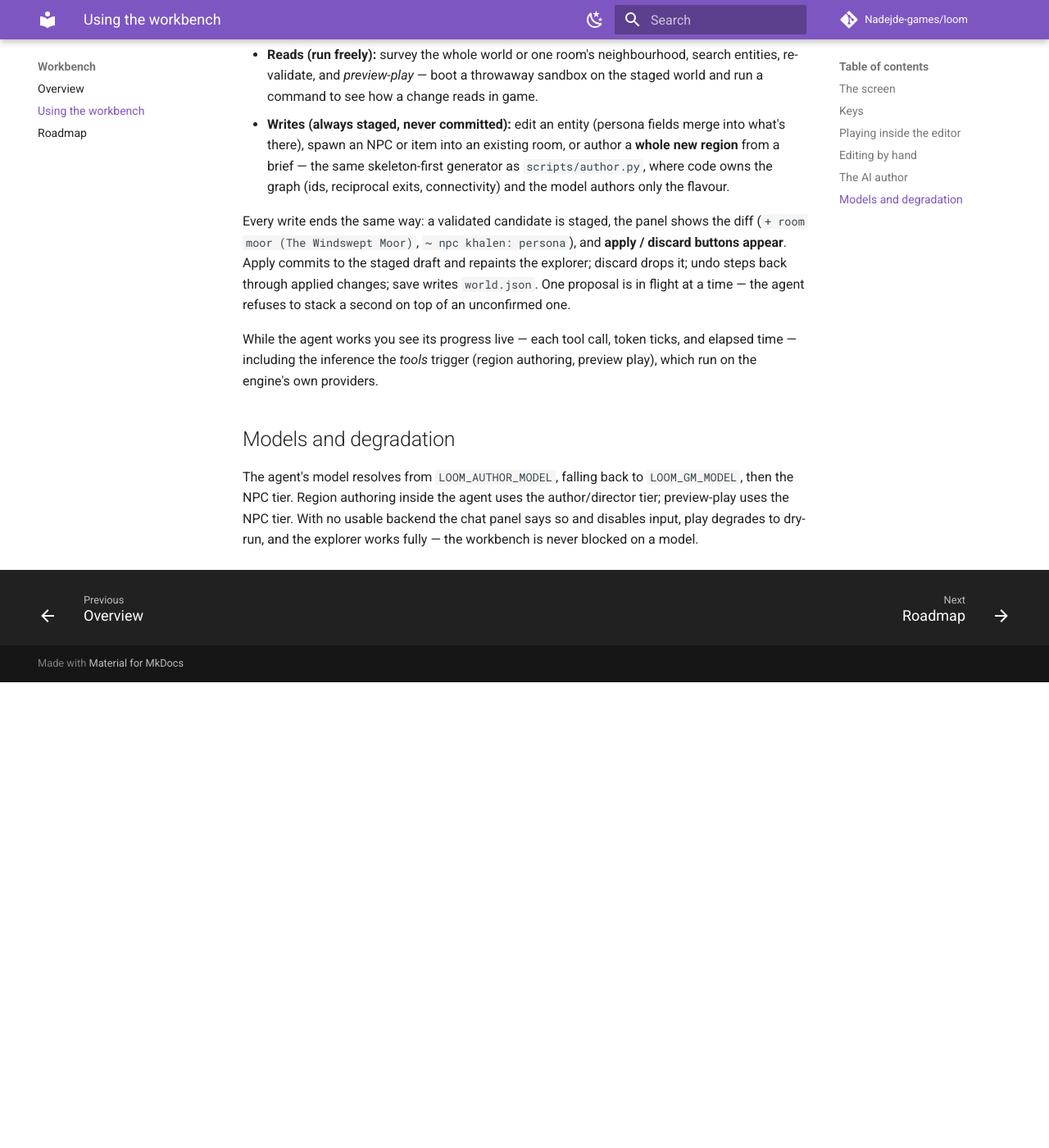
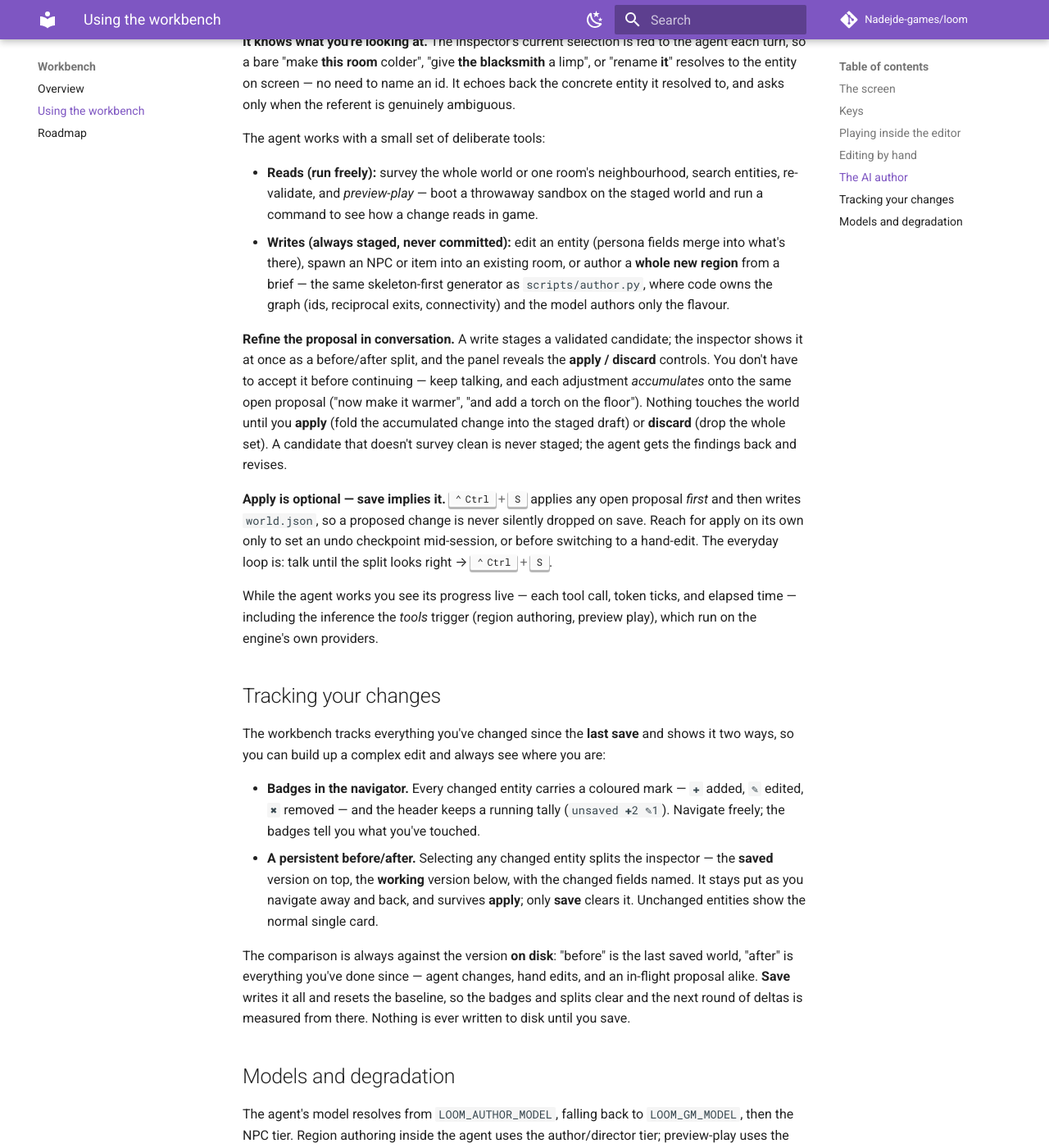
Before and after one commit to Nadejde-games/loom, an MkDocs documentation site: the page built from docs/workbench/usage.md, in a window 1280 px wide and 1400 px high, scrolled down 2169 px. Shown: the whole window at 82% size. Built offline with MkDocs 1.6.1 and Material for MkDocs 9.7.7, drawn with Linux system fonts in a browser that asks for light colours; comment, search, counter and statistics services are not loaded; before the commit the page ends 3001 px from its top, so only the background shows below that; some of the changed text lies outside the part shown.

Commit message:
docs(workbench): document the authoring loop and change tracking
Bring the site pages and the internal spike in sync with the workbench
refinements: the agent resolving deixis from the inspector focus, proposals
refined in conversation, the before/after split, the navigator change badges
(add / edit / remove) measured against a saved baseline, and Ctrl+S applying
any open proposal before it writes.

Co-Authored-By: Claude Opus 4.8 <noreply@anthropic.com>

```diff
--- a/docs/workbench/usage.md
+++ b/docs/workbench/usage.md
@@ -17,11 +17,16 @@ in-editor play will use.
 Two columns. On the left, the **navigator**: a search box and a tree of the
 world grouped into Rooms, NPCs, and Items. On the right, the **inspector**: a
 card for the selected entity plus a list of jump-links. The header subtitle
-keeps a live tally — rooms · npcs · items · survey errors/warnings · play mode.
+keeps a live tally — rooms · npcs · items · survey errors/warnings · play mode —
+and, once you start changing things, an **unsaved-change count**
+(`unsaved ✚2 ✎1`).
 
 The tree marks what the world survey knows: `★` the start room, `⚠` an
 unreachable room or one with no entrance, `·` a dead end — the validator's
-findings surfaced where you browse, not buried in a lint report.
+findings surfaced where you browse, not buried in a lint report. Alongside those
+it carries a **change badge** for anything you've edited but not yet saved:
+`✚` added, `✎` edited, `✖` removed. (See
+[Tracking your changes](#tracking-your-changes).)
 
 **Cards show the authored record, not the player view.** A room card lists its
 description, exits (with `[one-way]` and `[dangling]` markers), entrances,
@@ -41,7 +46,7 @@ the room next door.
 | ++a++ | toggle the navigator ↔ the authoring-agent chat |
 | ++e++ | toggle the inspector ↔ the edit form |
 | ++f++ | toggle play between live minds and offline dry-run |
-| ++ctrl+s++ | save the staged world to disk |
+| ++ctrl+s++ | save to disk (applies any open agent proposal first) |
 | ++q++ | quit |
 
 ## Playing inside the editor
@@ -62,10 +67,11 @@ an NPC; aliases and portability for an item. Clearing a persona field drops it.
 
 Apply routes the edit through the exact same shadow-validate gate the agent
 uses — an edit that would break the world is rejected with the failing findings,
-and a clean one lands in the staged draft with a reminder that ++ctrl+s++ writes
-it to disk. Structural graph edits — exits, moving an entity — are deliberately
-*not* in the form; those are the agent's territory, where the survey can check
-the whole graph around the change.
+and a clean one lands in the staged draft. The edited entity now carries an `✎`
+badge in the tree and opens as a **before/after split** until you save. Structural
+graph edits — exits, moving an entity — are deliberately *not* in the form; those
+are the agent's territory, where the survey can check the whole graph around the
+change.
 
 ## The AI author
 
@@ -76,6 +82,12 @@ can watch the world while you talk about it). Talk to it in natural language:
 >
 > Off the hilltop, add a small windswept moor that runs to a ruined watchtower,
 > where a lonely beacon-keeper tends a cold signal-fire.
+
+**It knows what you're looking at.** The inspector's current selection is fed to
+the agent each turn, so a bare "make **this room** colder", "give **the
+blacksmith** a limp", or "rename **it**" resolves to the entity on screen — no
+need to name an id. It echoes back the concrete entity it resolved to, and asks
+only when the referent is genuinely ambiguous.
 
 The agent works with a small set of deliberate tools:
 
@@ -88,16 +100,44 @@ The agent works with a small set of deliberate tools:
   as `scripts/author.py`, where code owns the graph (ids, reciprocal exits,
   connectivity) and the model authors only the flavour.
 
-Every write ends the same way: a validated candidate is staged, the panel shows
-the diff (`+ room moor (The Windswept Moor)`, `~ npc khalen: persona`), and
-**apply / discard buttons appear**. Apply commits to the staged draft and
-repaints the explorer; discard drops it; undo steps back through applied
-changes; save writes `world.json`. One proposal is in flight at a time — the
-agent refuses to stack a second on top of an unconfirmed one.
+**Refine the proposal in conversation.** A write stages a validated candidate;
+the inspector shows it at once as a before/after split, and the panel reveals the
+**apply / discard** controls. You don't have to accept it before continuing —
+keep talking, and each adjustment *accumulates* onto the same open proposal ("now
+make it warmer", "and add a torch on the floor"). Nothing touches the world until
+you **apply** (fold the accumulated change into the staged draft) or **discard**
+(drop the whole set). A candidate that doesn't survey clean is never staged; the
+agent gets the findings back and revises.
+
+**Apply is optional — save implies it.** ++ctrl+s++ applies any open proposal
+*first* and then writes `world.json`, so a proposed change is never silently
+dropped on save. Reach for apply on its own only to set an undo checkpoint
+mid-session, or before switching to a hand-edit. The everyday loop is: talk until
+the split looks right → ++ctrl+s++.
 
 While the agent works you see its progress live — each tool call, token ticks,
 and elapsed time — including the inference the *tools* trigger (region
 authoring, preview play), which run on the engine's own providers.
+
+## Tracking your changes
+
+The workbench tracks everything you've changed since the **last save** and shows
+it two ways, so you can build up a complex edit and always see where you are:
+
+- **Badges in the navigator.** Every changed entity carries a coloured mark —
+  `✚` added, `✎` edited, `✖` removed — and the header keeps a running tally
+  (`unsaved ✚2 ✎1`). Navigate freely; the badges tell you what you've touched.
+- **A persistent before/after.** Selecting any changed entity splits the
+  inspector — the **saved** version on top, the **working** version below, with
+  the changed fields named. It stays put as you navigate away and back, and
+  survives **apply**; only **save** clears it. Unchanged entities show the normal
+  single card.
+
+The comparison is always against the version **on disk**: "before" is the last
+saved world, "after" is everything you've done since — agent changes, hand edits,
+and an in-flight proposal alike. **Save** writes it all and resets the baseline,
+so the badges and splits clear and the next round of deltas is measured from
+there. Nothing is ever written to disk until you save.
 
 ## Models and degradation
 
```
Also changed, not shown: README.md (+6 -4 lines), docs/spikes/workbench.md (+31 -0 lines), docs/workbench/index.md (+16 -7 lines).
